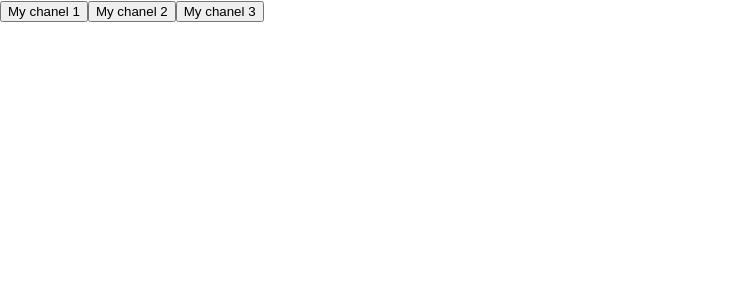
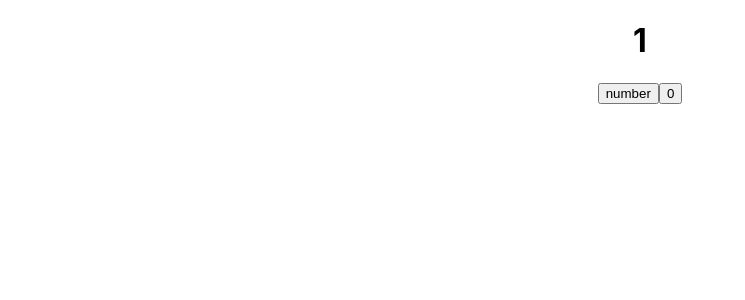
Before and after one commit to Alina-Murashko/my-micro-tasks, a React (Create React App) app: page / in a window 1280 px wide. Shown: the top 300 px of the page, without its empty margins (0-745 px from the left). Built offline with nearby package versions, Linux system fonts and the light colour scheme.

Commit message:
HookUseState

```diff
--- a/src/App.tsx
+++ b/src/App.tsx
@@ -4,11 +4,34 @@ import React, {MouseEvent, useState} from 'react';
 import {NewComponent} from "./components/NewComponent";
 import { Education_Button } from './components/Education_Button';
 import { Button } from './components/Button';
+import { HookUseState } from './components/HookUseState';
+
+
+function App() {
 
 
 
-function App() {
-    const [students, setStudents] = useState([
+    return (
+        <div className='App'>
+          <HookUseState/>
+        </div>
+
+    )
+}
+
+export default App;
+
+
+
+
+
+
+
+
+/*
+
+// 1 неделя
+const [students, setStudents] = useState([
             {id: 1, name: "James", age: 8},
             {id: 2, name: "Robert", age: 18},
             {id: 3, name: "John", age: 28},
@@ -46,7 +69,7 @@ function App() {
 
     const myTwoSubscriber = (event:MouseEvent<HTMLButtonElement>) => {
       console.log("hello, my name Valera")
-    }*/
+    }
 
     const ButtonOneFoo = (name: string, age: number) => {
       console.log(`hello, my name ${name}, age ${age}`)
@@ -55,15 +78,4 @@ function App() {
     const ButtonTwoFoo = (name: string) => {
       console.log(`bye, ${name}`)
     }
-
-    return (
-        <div>
-          <Button title={'My chanel 1'} callback={() => {ButtonOneFoo("Button_1", 23)}}/>
-          <Button title={'My chanel 2'} callback={() => {ButtonOneFoo("Button_2", 11)}}/>
-          <Button title={'My chanel 3'} callback={() => {ButtonTwoFoo("Input")}}/>
-        </div>
-
-    )
-}
-
-export default App;
+  */
--- /dev/null
+++ b/src/components/HookUseState.tsx
@@ -0,0 +1,24 @@
+import { useState } from "react";
+
+export function HookUseState() {
+
+    let [a, setA] = useState(1);
+
+    const clickNumber = () => {
+      setA(++a);
+      console.log(a)
+    }
+
+    const clickNumber0 = () => {
+      setA(a=0);
+    }
+
+      return (
+          <div className='App'>
+            <h1>{a}</h1>
+            <button onClick={clickNumber}>number</button>
+            <button onClick={clickNumber0}>0</button>
+          </div>
+
+      )
+  }
```
Also changed, not shown: src/components/Filter.tsx (added, +18 -0 lines).
